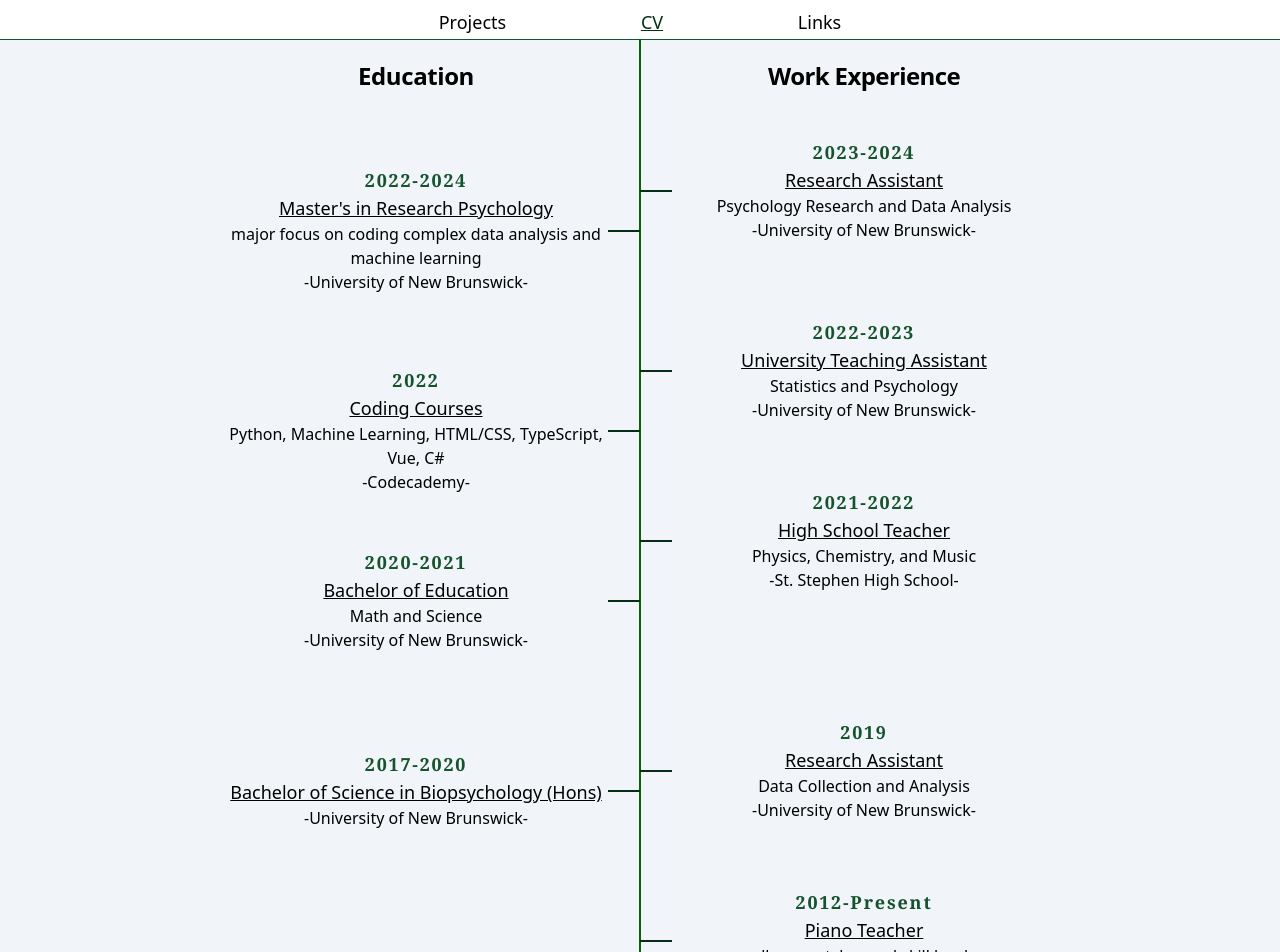
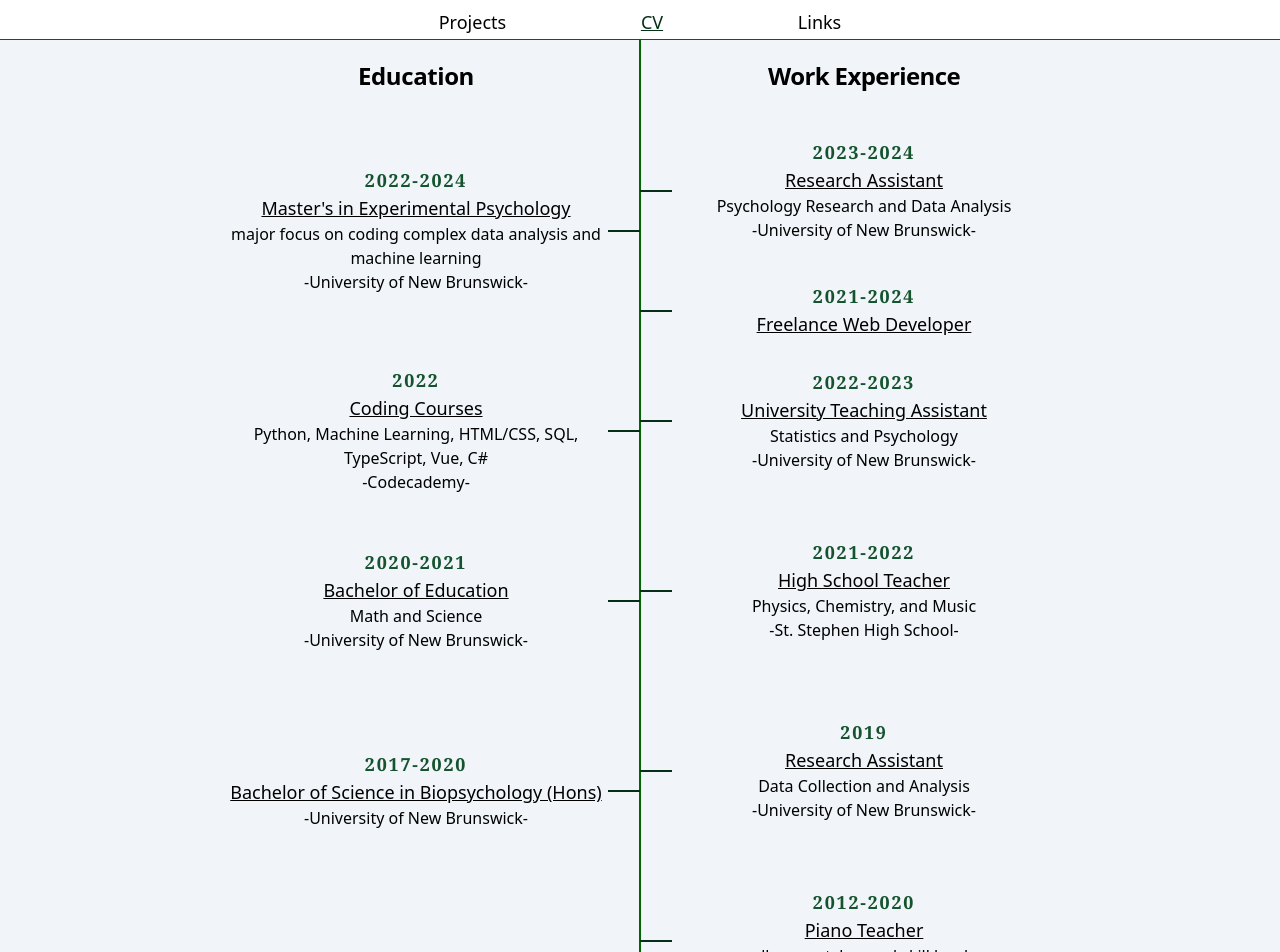
Before and after one commit to Struckhour/portfolio2024, a SvelteKit app: page /timeline in a window 1280 px wide. Shown: the top 952 px of the page. Built offline with nearby package versions, Linux system fonts and the light colour scheme.

Commit message:
changes some writeups and the timeline arrangement

```diff
--- a/src/routes/ghost/+page.svelte
+++ b/src/routes/ghost/+page.svelte
@@ -11,7 +11,7 @@
         </a>
     </div>
     <p class="mt-4">
-        A few years ago my good friend, HeavyHawk, was playing Ghost Recon:Breakpoint (the popular video game) and suggested it would be nice if there were a <a href="https://bulletdrop.netlify.app" target="_blank" class="underline">website</a> that could tell players how much their <a href="https://en.wikipedia.org/wiki/External_ballistics" target="_blank" class="underline">bullets would drop as they move through the air.</a> This is no simple question because:
+        A few years ago, HeavyHawk, an avid player of Ghost Recon:Breakpoint (the popular video game) hired me to build a <a href="https://bulletdrop.netlify.app" target="_blank" class="underline">website</a> that could tell players how much their <a href="https://en.wikipedia.org/wiki/External_ballistics" target="_blank" class="underline">bullets would drop as they move through the air.</a> This is no simple question because:
         <ol class="mt-2 list-decimal ml-6">
             <li>the game does not obey real-world physics. </li>
             <li>the rifles and attachments do not behave as stated in-game. </li>
--- a/src/routes/hethfinder/+page.svelte
+++ b/src/routes/hethfinder/+page.svelte
@@ -9,7 +9,7 @@
 
 <div class="max-w-3xl mx-auto mt-6 p-2 text-lg">
     <h1 class="text-center text-2xl text-green-950 mb-4">Birdsong Detection and Classification</h1>
-    <p class="py-2 indent-4">Birdsong research often involves boxing and selecting a lot of songs on a computer screen&#x2014;sometimes thousands. To aid with this process, I used Python (with tensorflow) to build an image classifier that detects and boxes hermit thrush songs. This involved scraping years of data from our lab, using that data to train a machine learning model, then writing post-processing software to increase the accuracy and convert the output into <a class="underline" href="https://www.birds.cornell.edu/ccb/raven-pro/">Raven</a>  selection tables.</p>
+    <p class="py-2 indent-4">Birdsong research often involves boxing and selecting a lot of songs on a computer screen&#x2014;sometimes thousands. To aid with this process, I used Python (with tensorflow) to build an image classifier that detects and boxes hermit thrush songs. This involved scraping years of data from our lab, using that data to train a machine learning model, then writing post-processing software to increase the accuracy and convert the output into <a class="underline" target="_blank" href="https://www.birds.cornell.edu/ccb/raven-pro/">Raven</a>  selection tables.</p>
     <p class="indent-4">For a simplified look what the program distinguishes, consider the spectrogram images below, some of which are left-aligned hermit thrush song (hits) and some of which are other birdsong or misaligned hermit thrush song (misses). With a strong signal and little background noise, the program typically identifies the timing and pitch of about 90-100% of the hermit thrush songs on a recording.</p>
     <div class="grid grid-cols-2 grid-rows-[12px_fr_fr_fr] gap-2 mt-4">
         <h2 class="text-center underline">Hits</h2>
--- a/src/routes/pottery/+page.svelte
+++ b/src/routes/pottery/+page.svelte
@@ -11,6 +11,6 @@
       </a>
   </div>
   <p class="mt-2 text-center">
-      A <a href="https://katherinemccordpottery.com" target="_blank" class="underline">website</a> I made for my favourite local potter.
+      A <a href="https://katherinemccordpottery.com" target="_blank" class="underline">website</a> made for my favourite local potter (St. Andrews, NB).
   </p>
 </div>
--- a/src/routes/timeline/+page.svelte
+++ b/src/routes/timeline/+page.svelte
@@ -4,7 +4,7 @@
     import Linepoints from './linepoints.svelte';
     const timeHeights =
         [`top-[19%]`, `top-[39%]`, `top-[56%]`, `top-[75%]`,
-        `top-[15%]`, `top-[33%]`, `top-[50%]`, `top-[73%]`, `top-[90%]`];
+        `top-[15%]`, `top-[27%]`, `top-[38%]`, `top-[55%]`, `top-[73%]`, `top-[90%]`];
     const dotSides = [`-translate-x-[100%]`, `-translate-x-[100%]`, `-translate-x-[100%]`, `-translate-x-[100%]`,
         ``, ``, ``, ``, ``,
     ]
@@ -29,14 +29,14 @@
         <div class="absolute top-[2%] left-2/4 -translate-x-2/4 text-lg lg:text-2xl font-bold">Education</div>
         <div class="absolute text-center w-full px-8 xl:px-8 left-2/4 -translate-x-2/4 -translate-y-2/4 {timeHeights[0]} text-sm lg:text-lg tracking-tighter md:tracking-normal">
             <p class="font-bold text-green-900 font-serif tracking-widest">2022-2024</p>
-            <p class="underline">Master's in Research Psychology</p>
+            <p class="underline">Master's in Experimental Psychology</p>
             <p class="text-xs lg:text-base">major focus on coding complex data analysis and machine learning</p>
             <p class="text-xs lg:text-base">-University of New Brunswick-</p>
         </div>
         <div class="absolute text-center w-full px-8 xl:px-8 left-2/4 -translate-x-2/4 -translate-y-2/4 {timeHeights[1]} text-sm lg:text-lg tracking-tighter md:tracking-normal">
             <p class="font-bold text-green-900 font-serif tracking-widest">2022</p>
             <p class="underline">Coding Courses</p>
-            <p class="text-xs lg:text-base">Python, Machine Learning, HTML/CSS, TypeScript, Vue, C#</p>
+            <p class="text-xs lg:text-base">Python, Machine Learning, HTML/CSS, SQL, TypeScript, Vue, C#</p>
             <p class="text-xs lg:text-base">-Codecademy-</p>
         </div>
         <div class="absolute text-center w-full px-8 xl:px-8 left-2/4 -translate-x-2/4 -translate-y-2/4 {timeHeights[2]} text-sm lg:text-lg tracking-tighter md:tracking-normal">
@@ -63,25 +63,31 @@
             <p class="text-xs lg:text-base">-University of New Brunswick-</p>
         </div>
         <div class="absolute text-center w-full px-8 xl:px-8 left-2/4 -translate-x-2/4 -translate-y-2/4 {timeHeights[5]} text-sm lg:text-lg tracking-tighter md:tracking-normal">
+            <p class="font-bold text-green-900 font-serif tracking-widest">2021-2024</p>
+            <p class="underline">Freelance Web Developer</p>
+            <p class="text-xs lg:text-base"></p>
+            <p class="text-xs lg:text-base"></p>
+        </div>
+        <div class="absolute text-center w-full px-8 xl:px-8 left-2/4 -translate-x-2/4 -translate-y-2/4 {timeHeights[6]} text-sm lg:text-lg tracking-tighter md:tracking-normal">
             <p class="font-bold text-green-900 font-serif tracking-widest">2022-2023</p>
             <p class="underline">University Teaching Assistant</p>
             <p class="text-xs lg:text-base">Statistics and Psychology</p>
             <p class="text-xs lg:text-base">-University of New Brunswick-</p>
         </div>
-        <div class="absolute text-center w-full px-8 xl:px-8 left-2/4 -translate-x-2/4 -translate-y-2/4 {timeHeights[6]} text-sm lg:text-lg tracking-tighter md:tracking-normal">
+        <div class="absolute text-center w-full px-8 xl:px-8 left-2/4 -translate-x-2/4 -translate-y-2/4 {timeHeights[7]} text-sm lg:text-lg tracking-tighter md:tracking-normal">
             <p class="font-bold text-green-900 font-serif tracking-widest">2021-2022</p>
             <p class="underline">High School Teacher</p>
             <p class="text-xs lg:text-base">Physics, Chemistry, and Music</p>
             <p class="text-xs lg:text-base">-St. Stephen High School-</p>
         </div>
-        <div class="absolute text-center w-full px-8 xl:px-8 left-2/4 -translate-x-2/4 -translate-y-2/4 {timeHeights[7]} text-sm lg:text-lg tracking-tighter md:tracking-normal">
+        <div class="absolute text-center w-full px-8 xl:px-8 left-2/4 -translate-x-2/4 -translate-y-2/4 {timeHeights[8]} text-sm lg:text-lg tracking-tighter md:tracking-normal">
             <p class="font-bold text-green-900 font-serif tracking-widest">2019</p>
             <p class="underline">Research Assistant</p>
             <p class="text-xs lg:text-base">Data Collection and Analysis</p>
             <p class="text-xs lg:text-base">-University of New Brunswick-</p>
         </div>
-        <div class="absolute text-center w-full px-8 xl:px-8 left-2/4 -translate-x-2/4 -translate-y-2/4 {timeHeights[8]} text-sm lg:text-lg tracking-tighter md:tracking-normal">
-            <p class="font-bold text-green-900 font-serif tracking-widest">2012-Present</p>
+        <div class="absolute text-center w-full px-8 xl:px-8 left-2/4 -translate-x-2/4 -translate-y-2/4 {timeHeights[9]} text-sm lg:text-lg tracking-tighter md:tracking-normal">
+            <p class="font-bold text-green-900 font-serif tracking-widest">2012-2020</p>
             <p class="underline">Piano Teacher</p>
             <p class="text-xs lg:text-base">all ages, styles, and skill levels</p>
             <p class="text-xs lg:text-base">-St. Andrews, NB-</p>
```
